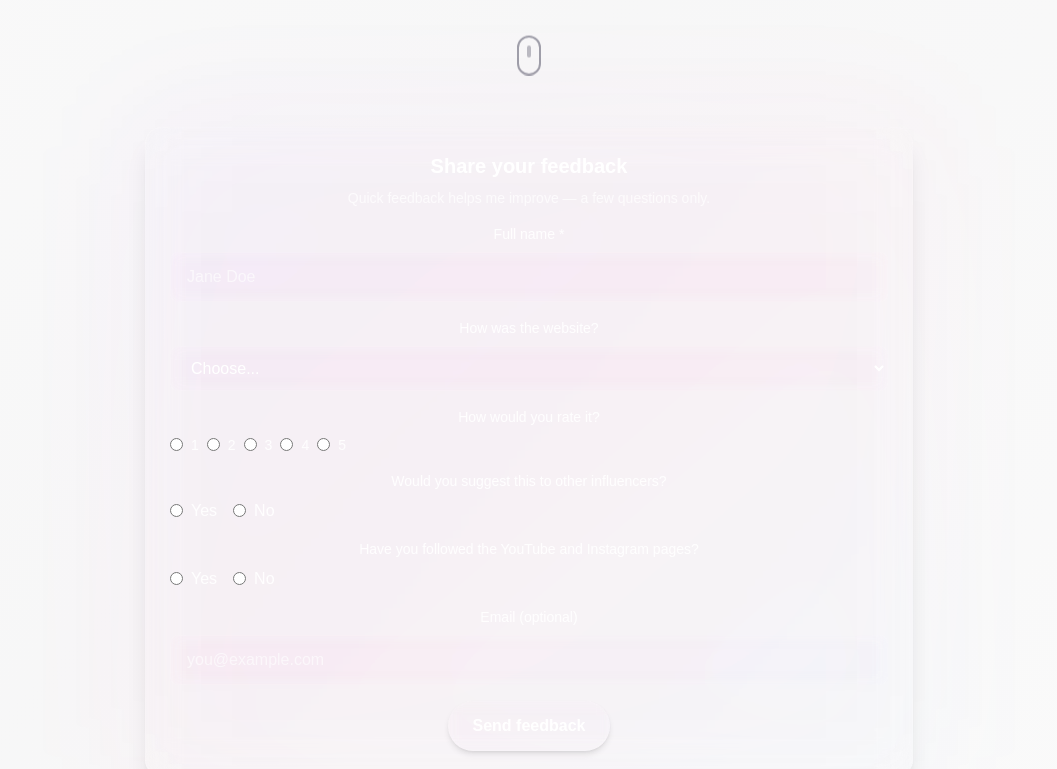
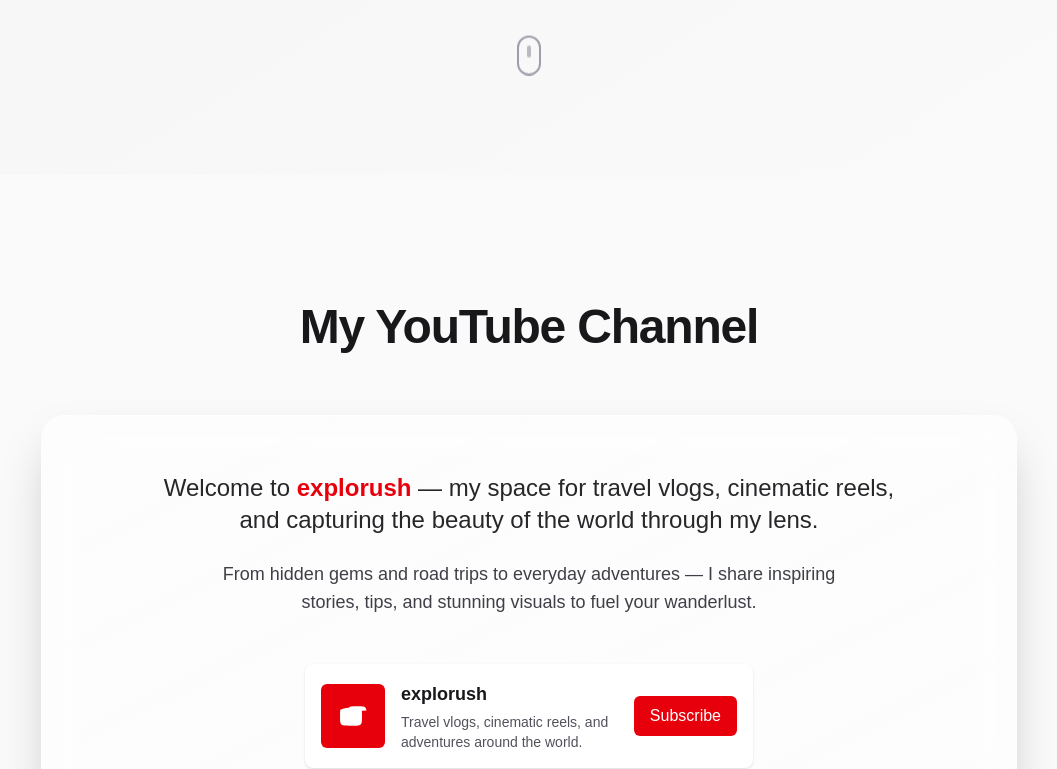
Before and after one commit to harshchorghe/harsh_portfolio, a Next.js app: page / in a window 1280 px wide. Shown: the part 631-1400 px from the top of the page, without its empty margins (111-1168 px from the left). Built offline with nearby package versions, Linux system fonts and the light colour scheme.

Commit message:
feat(response form): chaned the position

```diff
--- a/app/page.tsx
+++ b/app/page.tsx
@@ -1,6 +1,7 @@
 import YouTubeSection from "@/screens/YouTubeSection";
 import { AboutScreen, ContactScreen, HomeScreen, ProjectsScreen,} from "@/screens";
 import Navbar from "@/components/common/NavBar";
+import ResponseForm from "@/components/home/ResponseForm";
 
 
 export default function Page() {
@@ -13,6 +14,7 @@
       <AboutScreen />
       <ContactScreen />
       <ProjectsScreen />
+       <ResponseForm />
     </>
   );
 }
--- a/screens/home.tsx
+++ b/screens/home.tsx
@@ -74,9 +74,7 @@
         </div>
 
         {/* Feedback form appended to bottom of home screen */}
-        <div className="mt-12">
-          <ResponseForm />
-        </div>
+
       </div>
     </section>
   );
```
